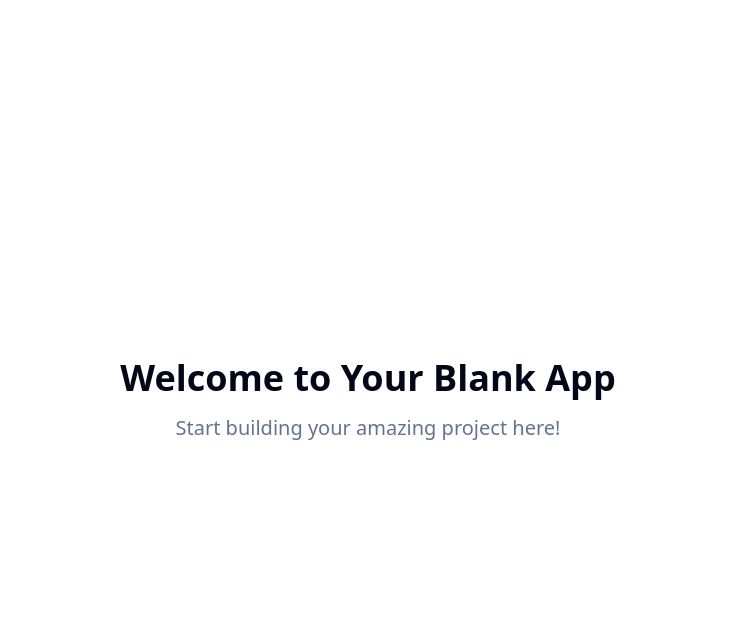
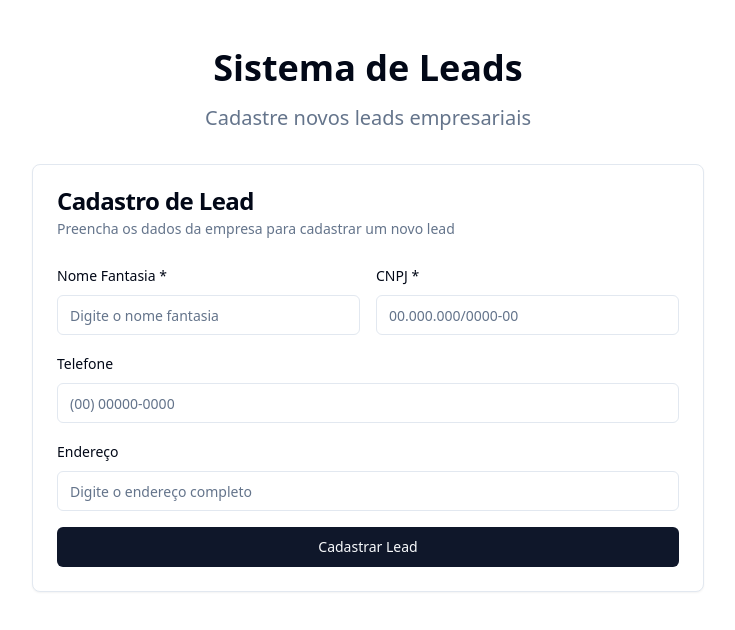
Before and after one commit to mateus-robers-amaral/cnpj-scribe-ai-gather, a React (Vite) app: page / in a window 1280 px wide. Shown: the top 630 px of the page, without its empty margins (272-1007 px from the left). Built offline with nearby package versions, Linux system fonts and the light colour scheme.

Commit message:
feat: Add form for lead data collection
Adds a form with nome_fantasia, cnpj, telefone, and endereco fields. Submits data to the 'leads' Supabase table via POST request and displays a success message.

```diff
--- /dev/null
+++ b/src/components/LeadForm.tsx
@@ -0,0 +1,140 @@
+
+import React, { useState } from 'react';
+import { Button } from '@/components/ui/button';
+import { Input } from '@/components/ui/input';
+import { Label } from '@/components/ui/label';
+import { Card, CardContent, CardDescription, CardHeader, CardTitle } from '@/components/ui/card';
+import { useToast } from '@/hooks/use-toast';
+import { supabase } from '@/integrations/supabase/client';
+import { Loader2 } from 'lucide-react';
+
+const LeadForm = () => {
+  const [formData, setFormData] = useState({
+    nome_fantasia: '',
+    cnpj: '',
+    telefone: '',
+    endereco: ''
+  });
+  const [isLoading, setIsLoading] = useState(false);
+  const { toast } = useToast();
+
+  const handleInputChange = (e: React.ChangeEvent<HTMLInputElement>) => {
+    const { name, value } = e.target;
+    setFormData(prev => ({
+      ...prev,
+      [name]: value
+    }));
+  };
+
+  const handleSubmit = async (e: React.FormEvent) => {
+    e.preventDefault();
+    setIsLoading(true);
+
+    try {
+      const { error } = await supabase
+        .from('leads')
+        .insert([formData]);
+
+      if (error) {
+        throw error;
+      }
+
+      toast({
+        title: "Sucesso!",
+        description: "Lead cadastrado com sucesso.",
+      });
+
+      // Reset form
+      setFormData({
+        nome_fantasia: '',
+        cnpj: '',
+        telefone: '',
+        endereco: ''
+      });
+    } catch (error) {
+      console.error('Error inserting lead:', error);
+      toast({
+        title: "Erro",
+        description: "Erro ao cadastrar lead. Tente novamente.",
+        variant: "destructive",
+      });
+    } finally {
+      setIsLoading(false);
+    }
+  };
+
+  return (
+    <Card className="w-full max-w-2xl mx-auto">
+      <CardHeader>
+        <CardTitle>Cadastro de Lead</CardTitle>
+        <CardDescription>
+          Preencha os dados da empresa para cadastrar um novo lead
+        </CardDescription>
+      </CardHeader>
+      <CardContent>
+        <form onSubmit={handleSubmit} className="space-y-4">
+          <div className="grid grid-cols-1 md:grid-cols-2 gap-4">
+            <div className="space-y-2">
+              <Label htmlFor="nome_fantasia">Nome Fantasia *</Label>
+              <Input
+                id="nome_fantasia"
+                name="nome_fantasia"
+                value={formData.nome_fantasia}
+                onChange={handleInputChange}
+                placeholder="Digite o nome fantasia"
+                required
+              />
+            </div>
+
+            <div className="space-y-2">
+              <Label htmlFor="cnpj">CNPJ *</Label>
+              <Input
+                id="cnpj"
+                name="cnpj"
+                value={formData.cnpj}
+                onChange={handleInputChange}
+                placeholder="00.000.000/0000-00"
+                required
+              />
+            </div>
+          </div>
+
+          <div className="space-y-2">
+            <Label htmlFor="telefone">Telefone</Label>
+            <Input
+              id="telefone"
+              name="telefone"
+              value={formData.telefone}
+              onChange={handleInputChange}
+              placeholder="(00) 00000-0000"
+            />
+          </div>
+
+          <div className="space-y-2">
+            <Label htmlFor="endereco">Endereço</Label>
+            <Input
+              id="endereco"
+              name="endereco"
+              value={formData.endereco}
+              onChange={handleInputChange}
+              placeholder="Digite o endereço completo"
+            />
+          </div>
+
+          <Button type="submit" className="w-full" disabled={isLoading}>
+            {isLoading ? (
+              <>
+                <Loader2 className="mr-2 h-4 w-4 animate-spin" />
+                Cadastrando...
+              </>
+            ) : (
+              'Cadastrar Lead'
+            )}
+          </Button>
+        </form>
+      </CardContent>
+    </Card>
+  );
+};
+
+export default LeadForm;
--- a/src/pages/Index.tsx
+++ b/src/pages/Index.tsx
@@ -1,11 +1,17 @@
-// Update this page (the content is just a fallback if you fail to update the page)
+
+import LeadForm from '@/components/LeadForm';
 
 const Index = () => {
   return (
-    <div className="min-h-screen flex items-center justify-center bg-background">
-      <div className="text-center">
-        <h1 className="text-4xl font-bold mb-4">Welcome to Your Blank App</h1>
-        <p className="text-xl text-muted-foreground">Start building your amazing project here!</p>
+    <div className="min-h-screen bg-background p-4">
+      <div className="container mx-auto py-8">
+        <div className="text-center mb-8">
+          <h1 className="text-4xl font-bold mb-4">Sistema de Leads</h1>
+          <p className="text-xl text-muted-foreground">
+            Cadastre novos leads empresariais
+          </p>
+        </div>
+        <LeadForm />
       </div>
     </div>
   );
```
